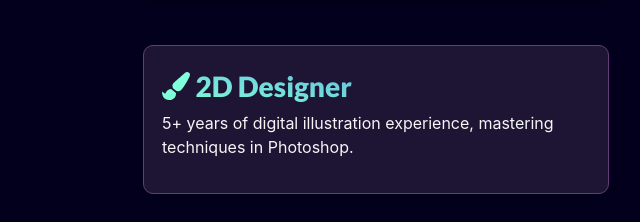
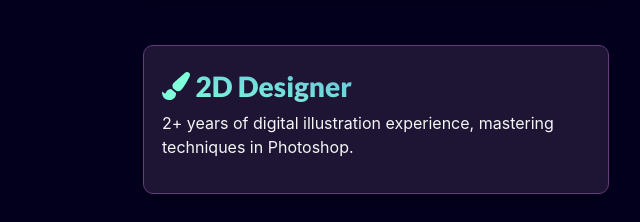
Before and after one commit to FakhriDev/fakhriazdev.github.io, a plain HTML site: page index.html in a window 1280 px wide. Shown: the part 1478-1700 px from the top of the page, 537-1177 px from the left. Drawn offline with nearby package versions, Linux system fonts and the light colour scheme.

Commit message:
Change Title "Portoviolet - FakhriAz"

```diff
--- a/index.html
+++ b/index.html
@@ -5,7 +5,7 @@
         <meta name="viewport" content="width=device-width, initial-scale=1, shrink-to-fit=no" />
         <meta name="description" content="" />
         <meta name="author" content="" />
-        <title>One Page Wonder - Start Bootstrap Template</title>
+        <title>Portoviolet - FakhriAz</title>
         <link rel="icon" type="image/x-icon" href="assets/favicon.ico" />
         <!-- Font Awesome icons (free version)-->
         <script src="https://use.fontawesome.com/releases/v5.15.4/js/all.js" crossorigin="anonymous"></script>
@@ -90,7 +90,7 @@
                                     <h4 class="masthead-sticker sticker-one "><i class="fas fa-paint-brush iawesome icolor-one"></i> 2D Designer</h4>
                                 </div>
                                 <div>
-                                    <p>5+ years of digital illustration experience, mastering techniques in Photoshop.</p>
+                                    <p>2+ years of digital illustration experience, mastering techniques in Photoshop.</p>
                                 </div>
                             </div>
 
```
